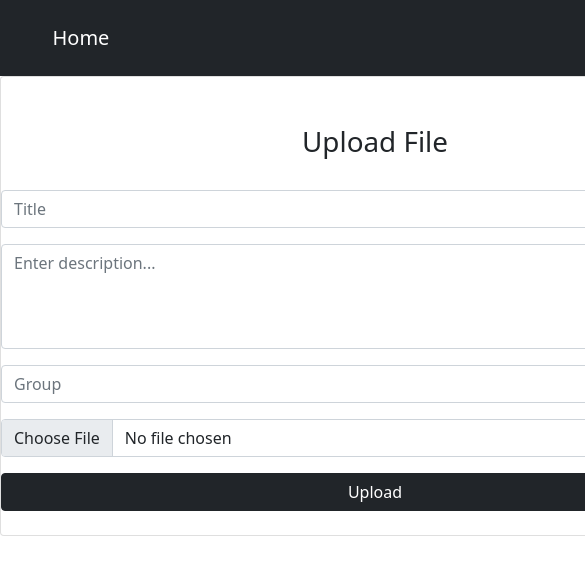
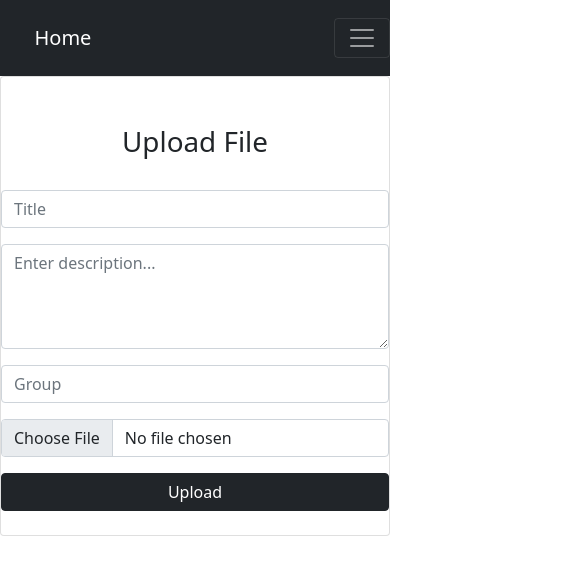
Before and after one commit to tochy97/blogapp, a React (Create React App) app: page /admin/add in a window 390 px wide. Shown: the top 572 px of the page, 585 px wide, since content can reach past the window. Built offline with nearby package versions, Linux system fonts and the light colour scheme; no server answers; the database is empty; sample sign-in values are in the browser's storage.

Commit message:
removed style.css

```diff
--- a/src/Admin/AddPost/AddPost.js
+++ b/src/Admin/AddPost/AddPost.js
@@ -42,9 +42,9 @@ export const AddPost = () => {
     }
 
     return (
-        <Card className="py-4">
+        <Card lg={8} md={6} sm={4} xm={2} className="py-4">
             <Row>
-                <Col lg={10} className="mx-auto">
+                <Col className="mx-auto">
                     {error && <Alert variant="danger">{error}</Alert>}
                     {
                         progress > 0 && progress < 100?
--- a/src/index.js
+++ b/src/index.js
@@ -5,7 +5,6 @@ import store from "./redux/store";
 import "bootstrap/dist/css/bootstrap.min.css"
 import {Provider} from "react-redux";
 import {BrowserRouter as Router} from "react-router-dom"
-import "./style.css"
 
 ReactDOM.render(
   <Provider store={store}>
--- a/src/style.css
+++ /dev/null
@@ -1,32 +0,0 @@
-@media all and (max-width: 300px){
-    body{
-        width: 250px;
-    }
-}
-@media all and (max-width: 400px){
-    body{
-        width: 350px;
-    }
-}
-
-@media all and (max-width: 500px){
-    body{
-        width: 450px;
-    }
-}
-@media all and (max-width: 600px){
-    body{
-        width: 550px;
-    }
-}
-
-@media all and (max-width: 700px){
-    body{
-        width: 650px;
-    }
-}
-@media all and (max-width: 800px){
-    body{
-        width: 750px;
-    }
-}
```
